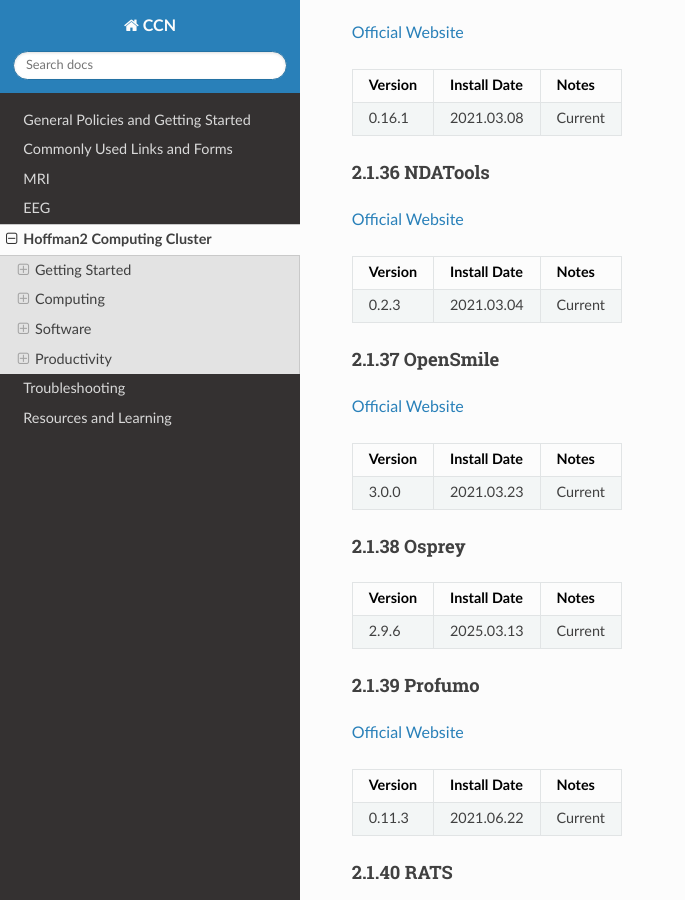
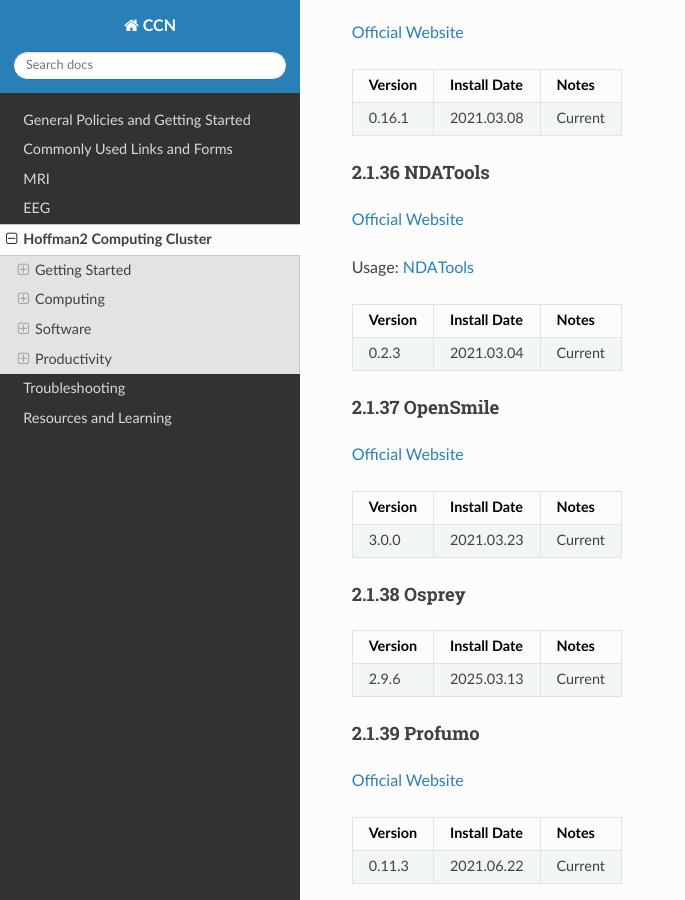
Before and after one commit to CCN-Support/CCN_Wiki, a Sphinx documentation site: the page built from docs/source/hoffman.rst, in a window 1280 px wide and 900 px high, scrolled down 23868 px. Shown: the whole window, without its empty margins (0-685 px from the left). Built offline with Sphinx 7.4.7 and the Read the Docs theme 3.1.0, drawn with Linux system fonts in a browser that asks for light colours.

Commit message:
Add usage reference for hoffman2_NDATools

```diff
--- a/docs/source/hoffman.rst
+++ b/docs/source/hoffman.rst
@@ -1300,6 +1300,8 @@
 ^^^^^^^^^^^^^^^
 
 `Official Website <https://github.com/NDAR/nda-tools>`_
+
+Usage: :ref:`hoffman2_NDATools`
 
 .. list-table::
    :header-rows: 1
```
